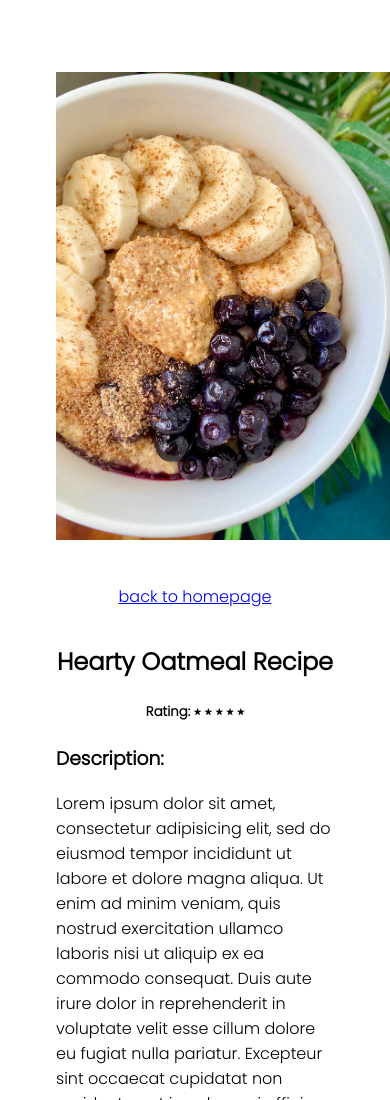
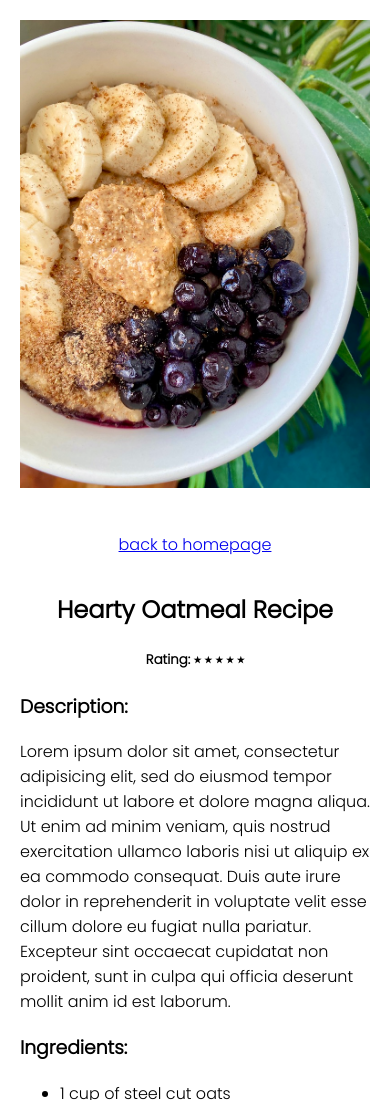
Before and after one commit to danecalifornia/danethevegan-recipes, a plain HTML site: page oatmeal.html in a window 390 px wide. Shown: the top 1100 px of the page. Drawn offline with Linux system fonts and the light colour scheme.

Commit message:
possible smartphone fix

```diff
--- a/oatmeal.html
+++ b/oatmeal.html
@@ -73,9 +73,8 @@
       }
 
       .container {
-        padding: 0px;
         display: block;
-        margin: 3em;
+        padding: .75em;
         justify-content: center;
       }
 
@@ -83,6 +82,7 @@
         display: block;
         width: 100%;
         justify-content: center;
+        padding: 0px;
       }
 
       .right-container {
```
